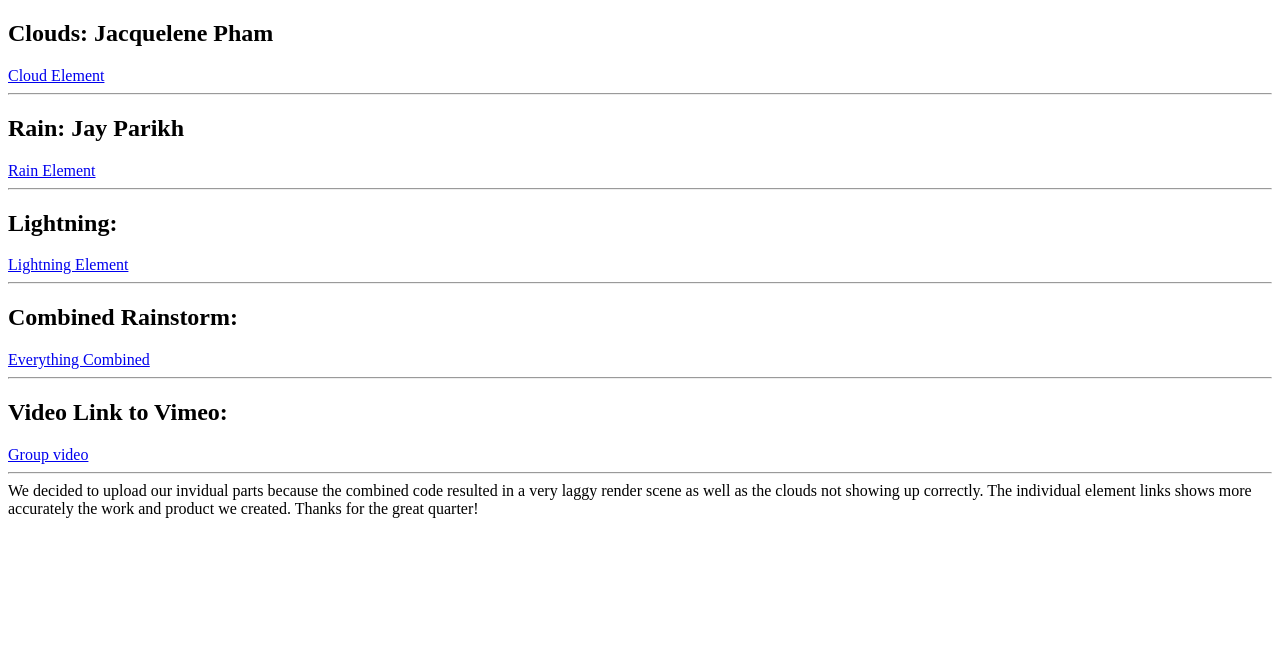
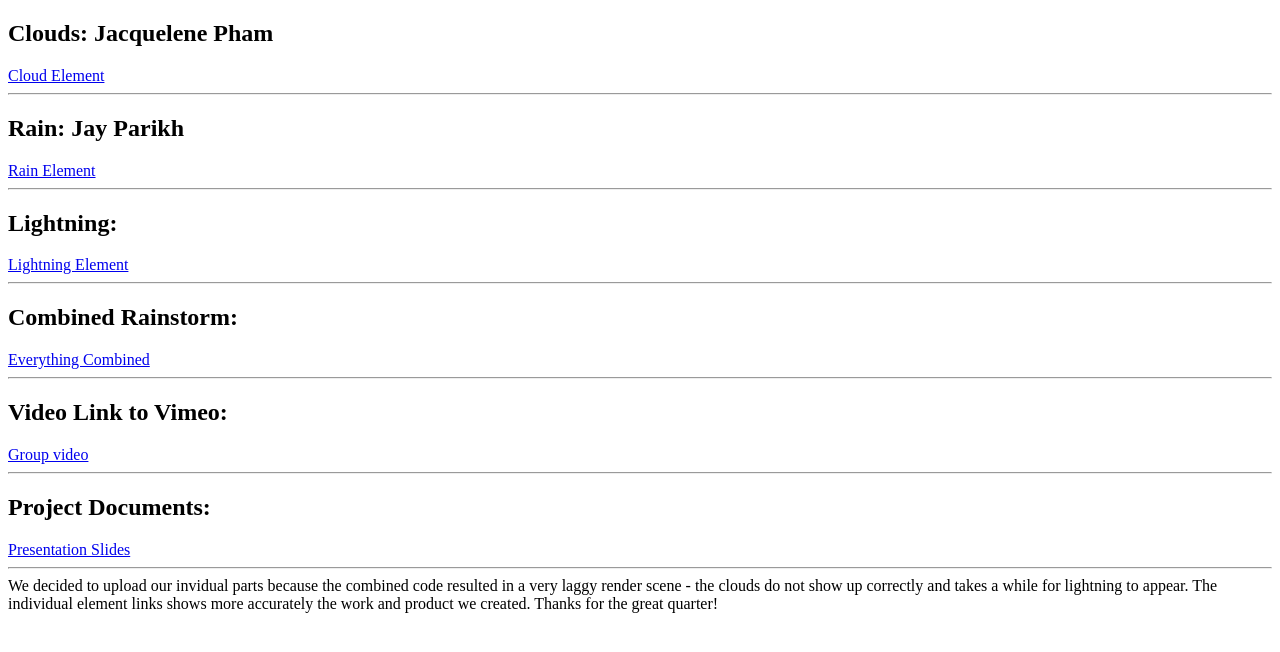
Before and after one commit to Jacqueleneee/CMPM163_Project, a plain HTML site: page index.html in a window 1280 px wide. Drawn offline with Linux system fonts and the light colour scheme.

Commit message:
Update index.html

```diff
--- a/index.html
+++ b/index.html
@@ -21,9 +21,16 @@
      <a href = 'https://vimeo.com/261679424'> Group video </a><br>
      <hr>
 
+     <h2> Project Documents: </h2>
+     <a href = 'https://jacqueleneee.github.io/CMPM163_Project/Documents/CMPM 163 - Final Project.pdf'> Presentation Slides </a><br>
+     <hr>
 
 
-  We decided to upload our invidual parts because the combined code resulted in a very laggy render scene as well as the clouds not showing up correctly. The individual element links shows more accurately the work and product we created. Thanks for the great quarter!
+
+
+
+
+  We decided to upload our invidual parts because the combined code resulted in a very laggy render scene - the clouds do not show up correctly and takes a while for lightning to appear. The individual element links shows more accurately the work and product we created. Thanks for the great quarter!
 
 
 
```
